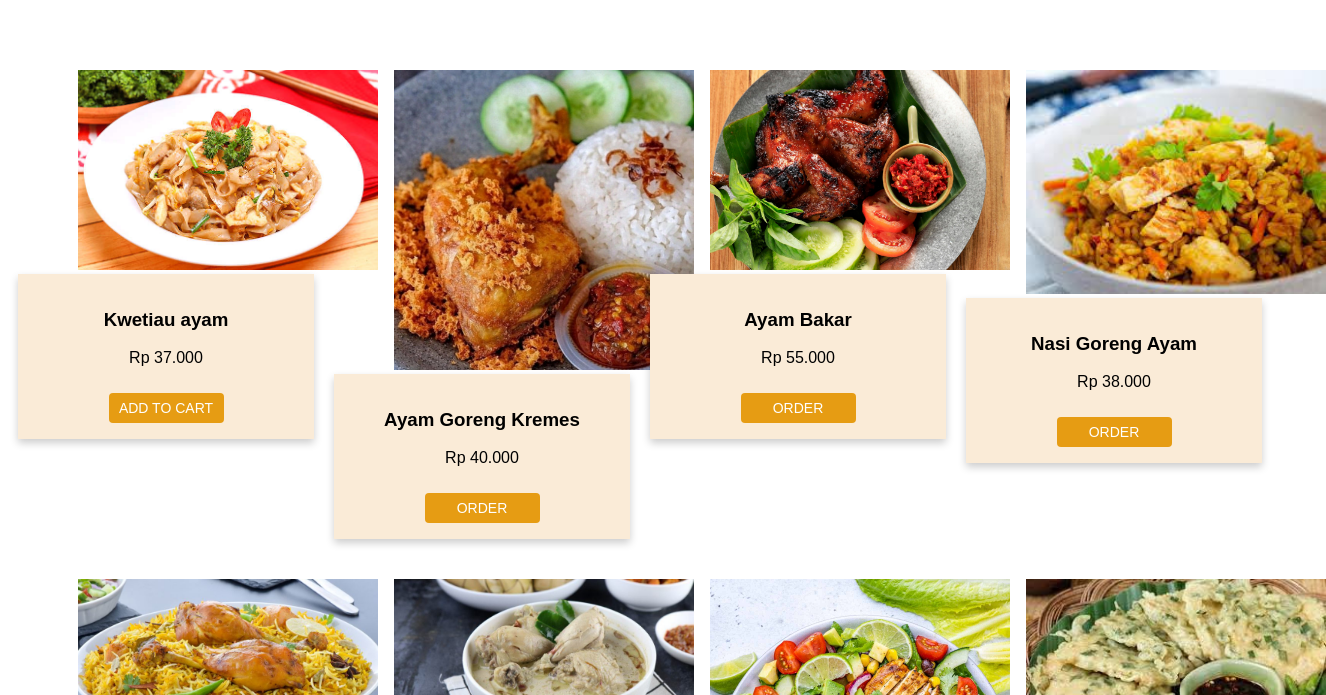
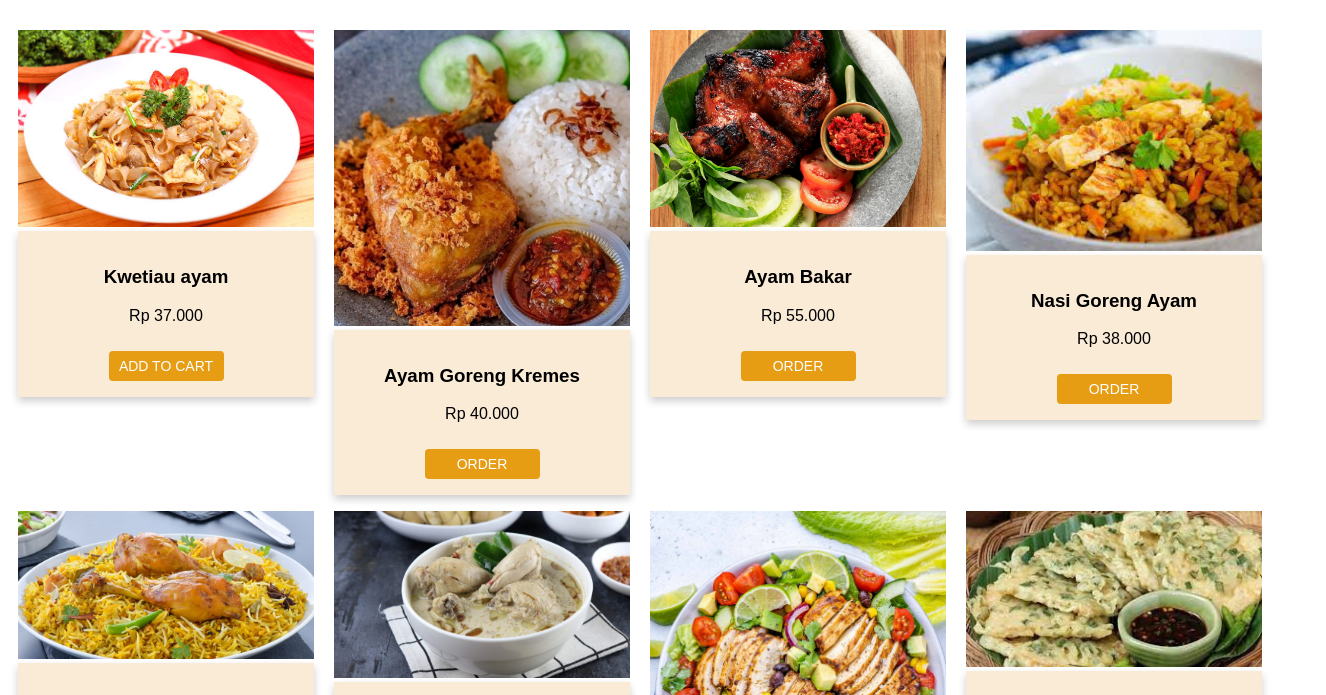
Before and after one commit to Narwhalssss/-..-.-.-, a plain HTML site: page HCI forum 2/main.html in a window 1280 px wide. Shown: the part 103-798 px from the top of the page, 1326 px wide, since content can reach past the window. Drawn offline with Linux system fonts and the light colour scheme.

Commit message:
Update style.css

```diff
--- a/HCI forum 2/style.css
+++ b/HCI forum 2/style.css
@@ -16,9 +16,9 @@
   }
 
   img {
-    width: 300px;
-    margin-top: 40px;
-    margin-left: 60px;
+    width: 100%;
+    margin-top: 0px;
+    margin-left: 0px;
     margin-bottom: 0px;
   }
 
@@ -30,6 +30,8 @@
     float: left;
     width: 25%;
     padding: 0 10px;
+    margin-top: 0px;
+    margin-bottom: 1rem;
   }
 
 
```
